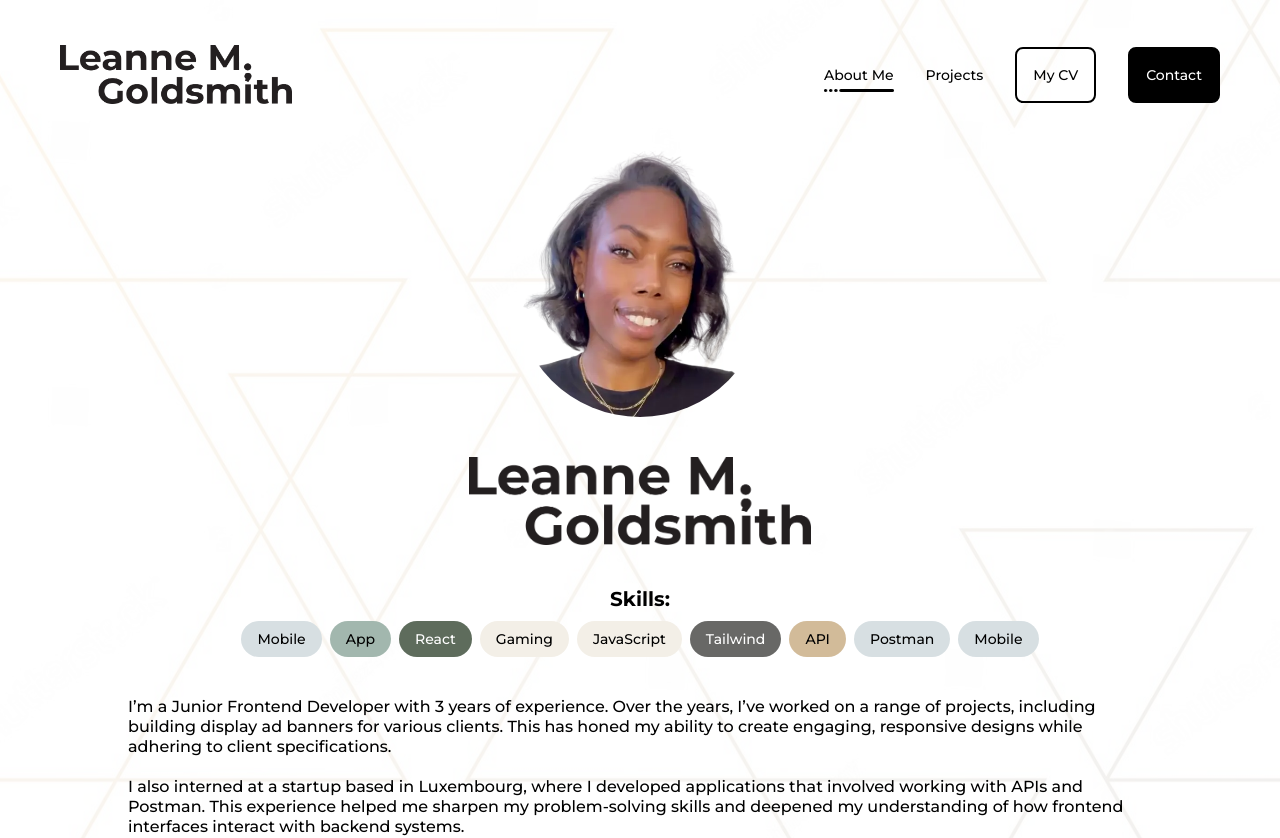
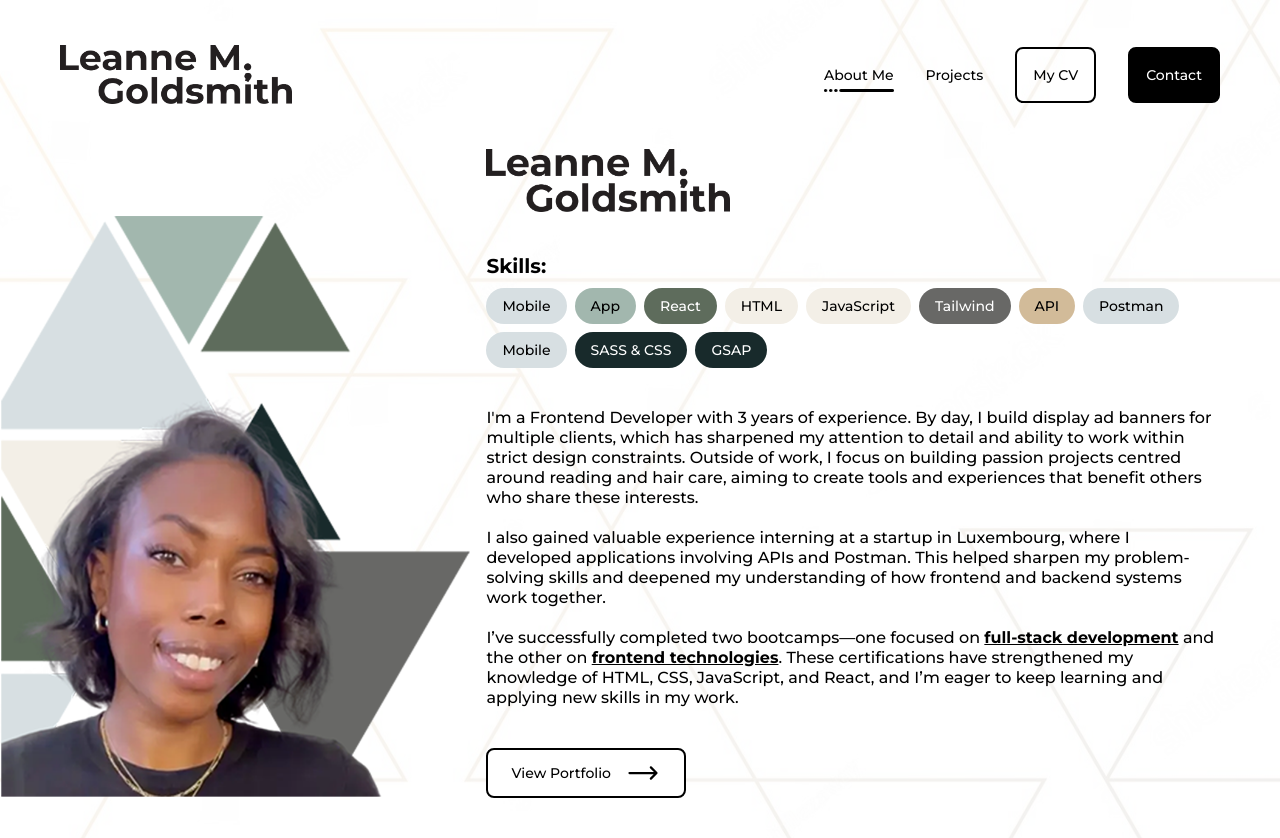
Before and after one commit to LeanneCodes/cybersecurity-portfolio, a Next.js app: page /about in a window 1280 px wide. Shown: the top 838 px of the page. Built offline with nearby package versions, Linux system fonts and the light colour scheme.

Commit message:
update content across pages

```diff
--- a/app/about/page.jsx
+++ b/app/about/page.jsx
@@ -18,15 +18,15 @@ const page = () => {
     }, []);
 
     return (
-        <div className='xxs:flex xxs:flex-col xxs:pr-0 top-[149px] 2xl:flex-row 2xl:pr-40 4xl:pt-10 flex pr-48'>
-            <div className='2xl:justify-center flex items-start flex-col w-1/2'>
+        <div className='xxs:flex xxs:flex-col xxs:pr-0 top-[149px] xl:flex-row xxl:pr-40 4xl:pt-10 flex pr-48'>
+            <div className='xl:justify-center flex items-start flex-col w-1/2'>
                 <Image
                     alt="Triangles with an image of Leanne"
                     src={"/about-photo.png"}
                     width={500}
                     height={500}
                     id="about_triangles"
-                    className="xxs:hidden 2xl:block 2xl:scale-125 2xl:left-[62px] relative left-0 top-0"
+                    className="xxs:hidden xl:block xl:scale-125 xl:left-[62px] relative left-0 top-0"
                     priority
                 />
             </div>
@@ -37,49 +37,51 @@ const page = () => {
                     width={500}
                     height={500}
                     id="leanne-img"
-                    className="rounded-full xxs:w-[175px] md:w-[200px] lg:w-[250px] xxs:block 2xl:hidden"
+                    className="rounded-full xxs:w-[175px] md:w-[200px] lg:w-[250px] xxs:block xl:hidden"
                     priority
                 />
             </div>
-            <div className='xxs:w-4/5 xxs:mx-auto flex flex-col justify-around items-start w-1/2'>
-                <div className='mb-10 md:w-full md:flex md:justify-center 2xl:justify-start'>
+            <div className='xxs:w-4/5 xxs:mx-auto flex flex-col justify-around items-start w-1/2 xl:pr-16'>
+                <div className='mb-10 md:w-full md:flex md:justify-center xl:justify-start'>
                     <Image
                         src={"/logo.png"}
                         alt="Logo"
                         width={500}
                         height={64}
-                        className="xs:w-3/5 xs:mx-auto lg:w-1/3 2xl:ml-0"
+                        className="xs:w-3/5 xs:mx-auto lg:w-1/3 xl:ml-0"
                         priority
                     />
                 </div>
 
                 <div className='flex flex-col w-full mb-10'>
-                    <h1 className='xxs:text-center 2xl:text-left mb-2 text-xl font-bold'>Skills:</h1>
-                    <div className='xxs:text-sm xxs:flex xxs:justify-center 2xl:justify-start flex gap-2 flex-wrap'>
+                    <h1 className='xxs:text-center xl:text-left mb-2 text-xl font-bold'>Skills:</h1>
+                    <div className='xxs:text-sm xxs:flex xxs:justify-center xl:justify-start flex gap-2 flex-wrap'>
                         <Labels className="bg-lightGrey">Mobile</Labels>
                         <Labels className="bg-sage">App</Labels>
                         <Labels className="bg-moss text-white">React</Labels>
-                        <Labels className="bg-cream">Gaming</Labels>
+                        <Labels className="bg-cream">HTML</Labels>
                         <Labels className="bg-darkGrey text-white">JavaScript</Labels>
                         <Labels className="bg-grey text-white">Tailwind</Labels>
                         <Labels className="bg-tan">API</Labels>
                         <Labels className="bg-lightGrey">Postman</Labels>
                         <Labels className="bg-sage">Mobile</Labels>
+                        <Labels className="bg-grey text-white">SASS & CSS</Labels>
+                        <Labels className="bg-tan">GSAP</Labels>
                     </div>
                 </div>
 
                 <div className='xxs:mb-10 xxs:text-sm md:text-[16px]'>
                     <p className='text-left'>
-                    I’m a Junior Frontend Developer with 3 years of experience. Over the years, I’ve worked on a range of projects, including building display ad banners for various clients. This has honed my ability to create engaging, responsive designs while adhering to client specifications.<br/><br/>
+                    I'm a Frontend Developer with 3 years of experience. By day, I build display ad banners for multiple clients, which has sharpened my attention to detail and ability to work within strict design constraints. Outside of work, I focus on building passion projects centred around reading and hair care, aiming to create tools and experiences that benefit others who share these interests.<br/><br/>
 
-                    I also interned at a startup based in Luxembourg, where I developed applications that involved working with APIs and Postman. This experience helped me sharpen my problem-solving skills and deepened my understanding of how frontend interfaces interact with backend systems.<br/><br/>
+                    I also gained valuable experience interning at a startup in Luxembourg, where I developed applications involving APIs and Postman. This helped sharpen my problem-solving skills and deepened my understanding of how frontend and backend systems work together.<br/><br/>
 
                     I’ve successfully completed two bootcamps—one focused on <a className='font-bold underline' title='View Certificate' href='https://www.credential.net/abe70729-0419-4049-a752-62b032d231eb#acc.dpTPKM1l' target='_blank'>full-stack development</a> and the other on <a className='font-bold underline' title='View Certificate' href='https://skillsbootcamp.credential.getsmarter.com/bc3bb14e-0986-4109-a16a-e1f9c5af4378#acc.WHKb8k6Z' target='_blank'>frontend technologies</a>. These certifications have strengthened my knowledge of HTML, CSS, JavaScript, and React, and I’m eager to keep learning and applying new skills in my work.
                     </p>
                 </div>
 
-                <Link href="/projects" className='xxs:w-full xxs:mx-auto xxs:flex xxs:justify-center 2xl:justify-start'>
-                    <OutlineButton className="scale-btn xxs:mx-auto xxs:text-sm xxs:h-[50px] 2xl:ml-0 mb-10 text-[20px] bg-white h-[60px] w-[200px] flex justify-around items-center relative z-10 group">
+                <Link href="/projects" className='xxs:w-full xxs:mx-auto xxs:flex xxs:justify-center xl:justify-start'>
+                    <OutlineButton className="scale-btn xxs:mx-auto xxs:text-sm xxs:h-[50px] xl:ml-0 mb-10 text-[20px] bg-white h-[60px] w-[200px] flex justify-around items-center relative z-10 group">
                         View Portfolio
                         <HiOutlineArrowLongRight className="text-4xl transition-transform duration-300 group-hover:translate-x-2" />
                     </OutlineButton>
--- a/app/contact/page.jsx
+++ b/app/contact/page.jsx
@@ -101,20 +101,20 @@ const Page = () => {
     }, [status]);
 
     return (
-        <div className='xxs:flex xxs:flex-col xxs:px-0 w-full mx-auto 2xl:mt-[100px] 2xl:h-[75%] 2xl:flex-row 2xl:justify-center 2xl:items-center 2xl:px-32 2xl:py-0 4xl:px-52 pb-[86px]'>
+        <div className='xxs:flex xxs:flex-col xxs:px-0 w-full mx-auto xl:mt-[100px] xl:h-[75%] xl:flex-row xl:justify-center xl:items-center xl:px-32 xl:py-0 4xl:px-52 pb-[86px]'>
             <div className='left-section xxs:w-4/5 xxs:mx-auto xxs:mb-20 w-1/2'>
                 <div>
-                    <h1 className='xxs:text-[24px] xxs:text-center md:text-[32px] lg:text-[44px] 2xl:text-left font-bold'>Contact me!</h1>
-                    <h2 className='xxs:text-[36px] xxs:text-center xxs:mt-[-10px] md:text-[52px] md:mt-[-18px] lg:text-[66px] lg:mt-[-28px] 2xl:text-left mt-[-25px] mb-10 font-bold'>Let's work...</h2>
+                    <h1 className='xxs:text-[24px] xxs:text-center md:text-[32px] lg:text-[44px] xl:text-left font-bold'>Contact me!</h1>
+                    <h2 className='xxs:text-[36px] xxs:text-center xxs:mt-[-10px] md:text-[52px] md:mt-[-18px] lg:text-[66px] lg:mt-[-28px] xl:text-left mt-[-25px] mb-10 font-bold'>Let's work...</h2>
 
-                    <p className='xxs:w-full xxs:text-sm xxs:text-center md:text-[16px] 2xl:text-left 2xl:w-4/5 w-3/4 mb-10'>I build display banner ads for esteemed clients and projects for a variety of audiences, gaming, natural hair community and ecommerce for small businesses</p>
+                    <p className='xxs:w-full xxs:text-sm xxs:text-center md:text-[16px] xl:text-left xl:w-4/5 w-3/4 mb-10'>From pixel-perfect interfaces to problem-solving tools, I bring thoughtful code and positive energy to every project.</p>
 
-                    <div className='xxs:mb-10 xxs:flex xxs:justify-center 2xl:justify-start'>
+                    <div className='xxs:mb-10 xxs:flex xxs:justify-center xl:justify-start'>
                         <ProfileLinks />
                     </div>
 
-                    <h3 className='xxs:text-center xxs:text-sm md:text-[16px] 2xl:text-left'><strong>Email:</strong> leannemgoldsmith@gmail.com</h3><br/>
-                    <h3 className='xxs:text-center xxs:text-sm md:text-[16px] 2xl:text-left 2xl:mt-[-25px]'><strong>Mobile:</strong> 07496355196</h3>
+                    <h3 className='xxs:text-center xxs:text-sm md:text-[16px] xl:text-left'><strong>Email:</strong> leannemgoldsmith@gmail.com</h3><br/>
+                    <h3 className='xxs:text-center xxs:text-sm md:text-[16px] xl:text-left xl:mt-[-25px]'><strong>Mobile:</strong> 07496355196</h3>
                 </div>
             </div>
 
@@ -169,7 +169,7 @@ const Page = () => {
                     ></textarea>
                 </div>
 
-                <div className="xxs:flex xxs:flex-col xxs:space-y-10 xxs:justify-between xxs:items-center xxs:pb-16 xs:space-y-10 2xl:flex-row 2xl:space-y-0 flex justify-between">
+                <div className="xxs:flex xxs:flex-col xxs:space-y-10 xxs:justify-between xxs:items-center xxs:pb-16 xs:space-y-10 xl:flex-row xl:space-y-0 flex justify-between">
                     <button
                     type="submit"
                     className="md:text-[16px] lg:w-[130px] group flex items-center justify-between w-[120px] h-[55px] btn border-2 border-black rounded-lg p-4 cursor-pointer hover:bg-gray-800 hover:text-white focus:outline-none focus:ring-2 focus:ring-gray-500"
--- a/app/page.js
+++ b/app/page.js
@@ -29,7 +29,7 @@ export default function Home() {
         />
 
         <h1 className="xxs:w-4/5 xxs:mx-auto xxs:text-center xxs:text-sm xs:w-3/4 md:text-[16px] md:w-3/5 lg:text-left lg:ml-[100px] lg:w-1/2 2xl:w-1/2 mt-[50px] 4xl:ml-[200px] w-[40%] relative z-10 text-[20px]">
-          I build display banner ads for esteemed clients and projects for a variety of audiences, including gamers, natural hair community and ecommerce for small businesses
+          I create intuitive front-end experiences that solve real-life problems - from syncing game nights to checking if it's silk press weather.
         </h1>
 
         <Link href="/projects">
--- a/app/projects/[id]/page.jsx
+++ b/app/projects/[id]/page.jsx
@@ -23,23 +23,23 @@ const ProjectDetailsPage = () => {
 
     // Array of project details
     const projectGameDetails = [
+        // {
+        //     id: 1,
+        //     title: "Ecommerce",
+        //     description: "I build display banner ads for esteemed clients and projects for a variety of audiences, gaming, natural hair community.",
+        //     labels: "MongoDB, Express, NextJs, Photoshop, GSAP, JavaScript, API, Tailwind",
+        //     liveLink: "https://example.com",
+        //     gitHub: "https://github.com/LeanneCodes/ecommerce",
+        //     imageOne: "url('/project2.png')",
+        //     contentOne: "The Ecommerce project is a showcase of various display banner ads built for high-profile clients. The goal is to create visually appealing, interactive, and engaging digital ads that cater to different audiences, from gamers to the natural hair community. Each ad is designed to capture attention quickly while maintaining brand consistency and effectiveness in communicating the intended message.",
+        //     imageTwo: "url('/project2.png')",
+        //     contentTwo: "Technically, this project integrates various modern web development tools and frameworks. Next.js provides a fast and SEO-friendly experience, while GSAP ensures smooth animations for dynamic ad interactions. APIs are used to fetch real-time product data, and Tailwind CSS streamlines styling, making development more efficient and scalable.",
+        //     imageThree: "url('/project2.png')",
+        //     contentThree: "In the real world, this project demonstrates expertise in creating engaging and high-performing digital ads that drive conversions and user engagement. It highlights skills in responsive design, animation, and API integration—key aspects that companies look for in frontend developers working in the advertising and e-commerce space.",
+        //     video: "https://www.youtube.com/embed/dl6etXJdjbQ?si=jRRNg3AV35FlvXr2",
+        // },
         {
             id: 1,
-            title: "Ecommerce",
-            description: "I build display banner ads for esteemed clients and projects for a variety of audiences, gaming, natural hair community.",
-            labels: "MongoDB, Express, NextJs, Photoshop, GSAP, JavaScript, API, Tailwind",
-            liveLink: "https://example.com",
-            gitHub: "https://github.com/LeanneCodes/ecommerce",
-            imageOne: "url('/project2.png')",
-            contentOne: "The Ecommerce project is a showcase of various display banner ads built for high-profile clients. The goal is to create visually appealing, interactive, and engaging digital ads that cater to different audiences, from gamers to the natural hair community. Each ad is designed to capture attention quickly while maintaining brand consistency and effectiveness in communicating the intended message.",
-            imageTwo: "url('/project2.png')",
-            contentTwo: "Technically, this project integrates various modern web development tools and frameworks. Next.js provides a fast and SEO-friendly experience, while GSAP ensures smooth animations for dynamic ad interactions. APIs are used to fetch real-time product data, and Tailwind CSS streamlines styling, making development more efficient and scalable.",
-            imageThree: "url('/project2.png')",
-            contentThree: "In the real world, this project demonstrates expertise in creating engaging and high-performing digital ads that drive conversions and user engagement. It highlights skills in responsive design, animation, and API integration—key aspects that companies look for in frontend developers working in the advertising and e-commerce space.",
-            video: "https://www.youtube.com/embed/dl6etXJdjbQ?si=jRRNg3AV35FlvXr2",
-        },
-        {
-            id: 2,
             title: "Spellbound",
             description: "A website that displays the current bestselling books based on the New York Times API.",
             labels: "NextJs, Tailwind, JavaScript, Figma, API, MongoDB",
@@ -69,7 +69,7 @@ const ProjectDetailsPage = () => {
             video: "/videos/spellbound-demo.mp4",
         },
         {
-            id: 3,
+            id: 2,
             title: "Game Sync",
             description: "A web application designed to help users connect with friends and schedule times in their calendar to play games.",
             labels: "React, Gaming, Tailwind, API, HTML, AdobeXD",
@@ -83,7 +83,7 @@ const ProjectDetailsPage = () => {
             video: "https://www.youtube.com/embed/dl6etXJdjbQ?si=jRRNg3AV35FlvXr2",
         },
         {
-            id: 4,
+            id: 3,
             title: "Silke",
             description: "Using the OpenWeather API data to see if getting a silk press will survive the dew point.",
             labels: "React, Tailwind, HTML, API, JavaScript",
@@ -97,7 +97,7 @@ const ProjectDetailsPage = () => {
             video: "https://www.youtube.com/embed/dl6etXJdjbQ?si=jRRNg3AV35FlvXr2",
         },
         {
-            id: 5,
+            id: 4,
             title: "Oyster & Beyond Blog",
             description: "A travel blog that allows for diary entries and comments using a headless CMS.",
             labels: "React, Tailwind, HTML, API, JavaScript, HeadlessCMS, MongoDB",
@@ -111,7 +111,7 @@ const ProjectDetailsPage = () => {
             video: "https://www.youtube.com/embed/dl6etXJdjbQ?si=jRRNg3AV35FlvXr2",
         },
         {
-            id: 6,
+            id: 5,
             title: "Banner Ads",
             description: "Showcasing a variety of display ad banners I build for esteemed clients, such as, Eurostar, Jet2, Nationwide, Jameson, Morrisons and more.",
             labels: "Mobile, Desktop, GSAP, JavaScript, CSS, HTML, React",
@@ -125,7 +125,7 @@ const ProjectDetailsPage = () => {
             video: "https://www.youtube.com/embed/dl6etXJdjbQ?si=jRRNg3AV35FlvXr2",
         },
         {
-            id: 7,
+            id: 6,
             title: "Budget App",
             description: "A basic React app that shows the user how much money they have leftover after inputting their budget and expenses.",
             labels: "React, CSS, Bootstrap, JavaScript",
@@ -139,7 +139,7 @@ const ProjectDetailsPage = () => {
             video: "https://www.youtube.com/embed/dl6etXJdjbQ?si=jRRNg3AV35FlvXr2",
         },
         {
-            id: 8,
+            id: 7,
             title: "Password Generator",
             description: "A password generator that takes in inputs from the user, which helps to create simple to complex passwords.",
             labels: "HTML, CSS, JavaScript, Figma",
@@ -153,7 +153,7 @@ const ProjectDetailsPage = () => {
             video: "https://www.youtube.com/embed/dl6etXJdjbQ?si=jRRNg3AV35FlvXr2",
         },
         {
-            id: 9,
+            id: 8,
             title: "ReadMe Generator",
             description: "Using NodeJs to create a ReadMe based on the user answering questions in the terminal.",
             labels: "NodeJs, VSCode",
--- a/app/projects/page.jsx
+++ b/app/projects/page.jsx
@@ -20,12 +20,12 @@ const page = () => {
 
   // Project data with unique images
   const projects = [
-    {
-      title: "Ecommerce",
-      image: "/project2.png",
-      desc: "I build display banner ads for esteemed clients and projects for a variety of audiences, gaming, natural hair community.",
-      labels: ["MongoDB", "Express", "NextJs", "Photoshop", "GSAP", "JavaScript", "API", "Tailwind"]
-    },
+    // {
+    //   title: "Ecommerce",
+    //   image: "/project2.png",
+    //   desc: "I build display banner ads for esteemed clients and projects for a variety of audiences, gaming, natural hair community.",
+    //   labels: ["MongoDB", "Express", "NextJs", "Photoshop", "GSAP", "JavaScript", "API", "Tailwind"]
+    // },
     {
       title: "Spellbound",
       image: "/project3.png",
```
